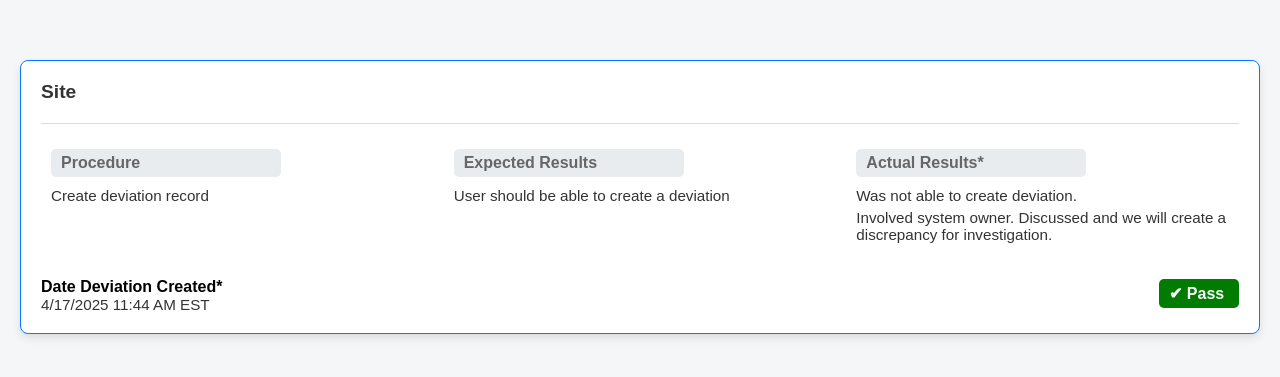
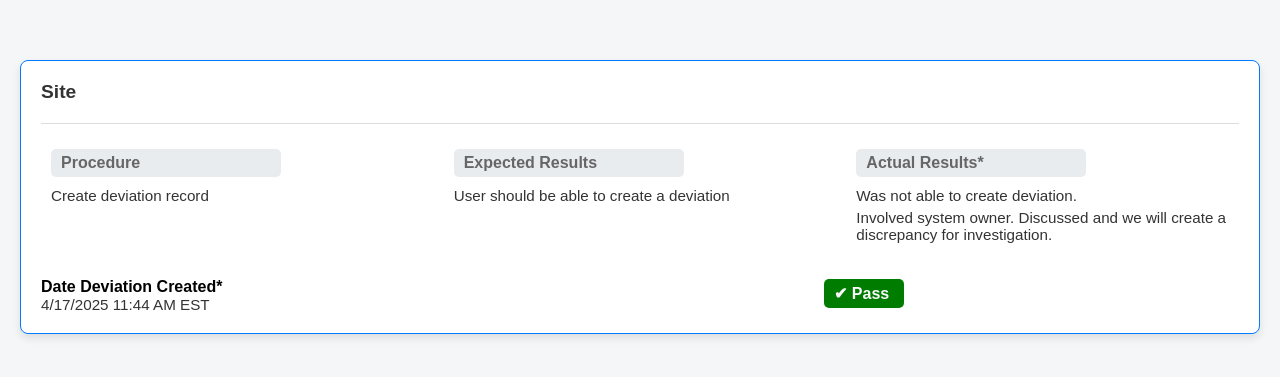
Before and after one commit to booting2rajesh/veevafieldlayout, a plain HTML site: page index.html in a window 1280 px wide. Shown: the part 203-580 px from the top of the page. Drawn offline with Linux system fonts and the light colour scheme.

Commit message:
Update index.html

```diff
--- a/index.html
+++ b/index.html
@@ -75,7 +75,8 @@
             color: #f9f9f9;
             margin-bottom: 5px;
             width: 80px;
-            margin-left: auto; /* Aligns the Pass button to the right */
+            margin-left: auto;
+		margin-right:335px;/* Aligns the Pass button to the right */
         }
 
         /* Three-column layout */
```
